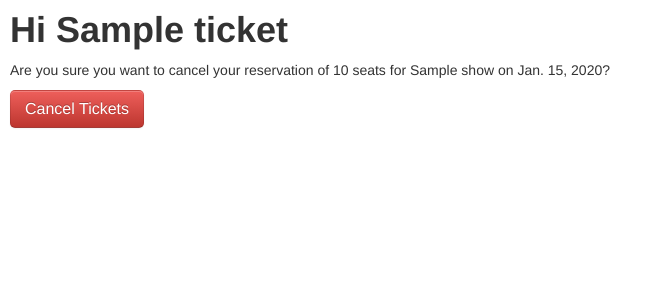
After one commit to newtheatre/nt-tickets, a Django app: template tickets/templates/cancel.html in a window 1280 px wide. The commit adds this page. Shown: the top 300 px of the page, without its empty margins (0-663 px from the left). Run offline with Django 3.2, Linux system fonts and the light colour scheme; the template is opened without the code that fills it: values that come from a table or form of the project are taken from there, others are empty; tables that the repository leaves empty hold one stand-in row (values such as "Sample post"); some libraries are stand-ins or nearby versions.

Commit message:
implement cancellation page/process, still need to send email :)

```diff
--- a/nt_tickets/urls.py
+++ b/nt_tickets/urls.py
@@ -12,6 +12,7 @@ urlpatterns = patterns('',
     url(r'^book/(?P<show_id>\d+)/$', 'tickets.views.book_landing', name='book'),
     url(r'^book/(?P<show_id>\d+)/thanks/$', 'tickets.views.book_finish'),
     url(r'^book/(?P<show_id>\d+)/error/$', 'tickets.views.book_error'),
+    url(r'^cancel/(?P<ref_id>.*)/$', 'tickets.views.cancel'),
     url(r'^admin/report/$', 'tickets.views.report'),
     url(r'^list$', tickets.views.ListShows.as_view()),
     url(r'^sidebar$', 'tickets.views.sidebar'),
--- a/tickets/templates/book_landing.html
+++ b/tickets/templates/book_landing.html
@@ -20,7 +20,7 @@ Book Tickets
 
 </div>
 <div class="actions">
-        <button type="submit" class="btn btn-primary">Book Tickets</button>
+        <button type="submit" class="btn btn-large btn-primary">Book Tickets</button>
 </div>
 </form>
 {% endblock %}
--- /dev/null
+++ b/tickets/templates/cancel.html
@@ -0,0 +1,26 @@
+{% extends "book_base.html" %}
+{% load bootstrap_toolkit %}
+
+{% block title %}
+Cancel Tickets
+{% endblock %}
+
+{% block content %}
+{% if cancelled %}
+<h1>Your tickets have been cancelled</h1>
+<p>Your reservation of {{ticket.quantity}} seats for {{ticket.occurrence.show}} on {{ticket.occurrence.date}}, has been cancelled.</p>
+<p>Thank you for taking the time to cancel an unneeded reservation and opening up seats for others.</p>
+
+{% else %}
+<h1>Hi {{ticket.person_name}}</h1>
+<p>Are you sure you want to cancel your reservation of {{ticket.quantity}} seats for {{ticket.occurrence.show}} on {{ticket.occurrence.date}}?</p>
+
+<form method="post" action=".">{% csrf_token %}
+	<input type="hidden" name="id" value="{{ticket.unique_code}}" />
+	<div class="actions">
+        <button type="submit" class="btn btn-large btn-danger">Cancel Tickets</button>
+	</div>
+</form>
+
+{% endif %}
+{% endblock %}
```
Also changed, not shown: TODO.md (+1 -1 lines), tickets/views.py (+11 -1 lines).
